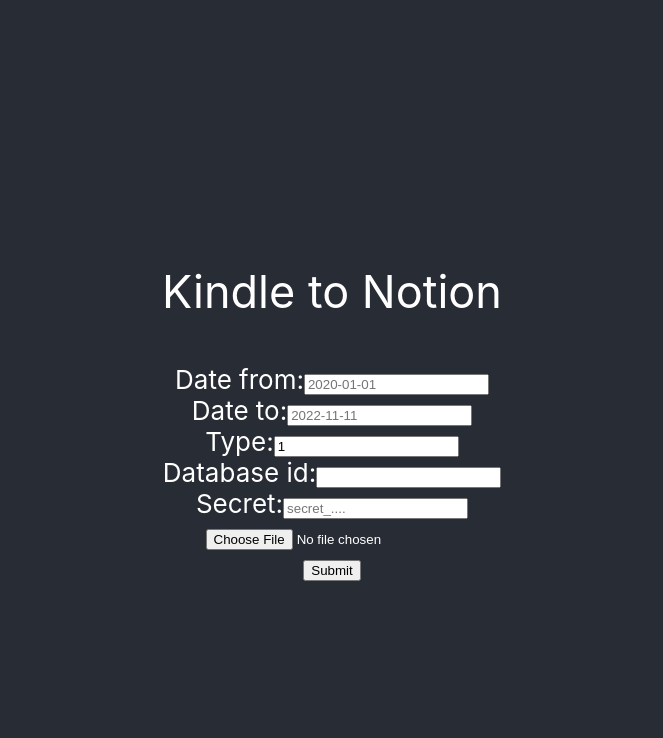
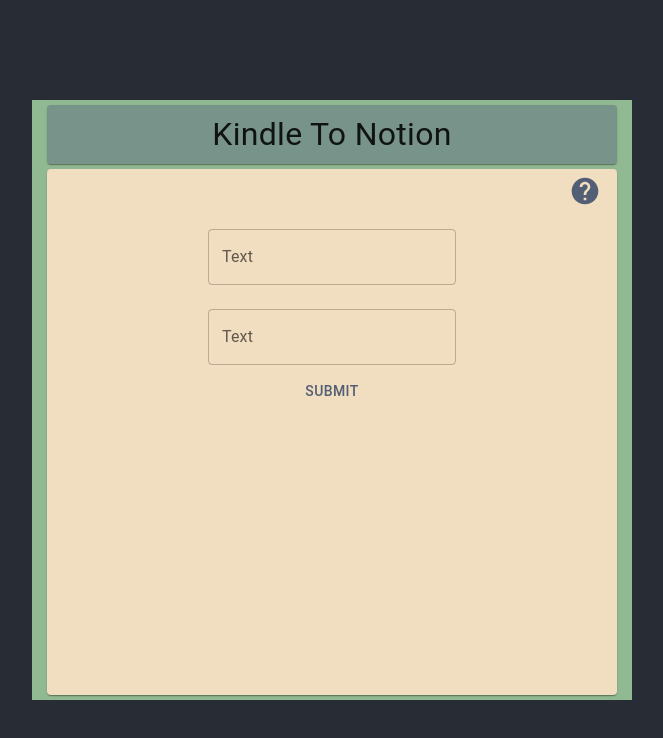
Before and after one commit to had0pelagic/KindleToNotion, a React (Create React App) app: page / in a window 1280 px wide. Shown: the top 738 px of the page, without its empty margins (308-971 px from the left). Built offline with nearby package versions, Linux system fonts and the light colour scheme.

Commit message:
UI update start

```diff
--- a/package.json
+++ b/package.json
@@ -3,6 +3,12 @@
   "version": "0.1.0",
   "private": true,
   "dependencies": {
+    "@emotion/react": "^11.10.0",
+    "@emotion/styled": "^11.10.0",
+    "@mui/icons-material": "^5.10.2",
+    "@mui/material": "^5.10.2",
+    "@mui/styles": "^5.10.2",
+    "@mui/x-date-pickers": "^5.0.0-beta.6",
     "@testing-library/jest-dom": "^5.16.5",
     "@testing-library/react": "^13.3.0",
     "@testing-library/user-event": "^13.5.0",
--- a/src/App.js
+++ b/src/App.js
@@ -1,5 +1,14 @@
 import "./App.css";
+import "./style.css";
 import axios from "axios";
+import { Paper, Box, Typography, Button, TextField } from "@mui/material";
+// import { AdapterDateFns } from "@mui/x-date-pickers/AdapterDateFns";
+// import { LocalizationProvider } from "@mui/x-date-pickers/LocalizationProvider";
+// import { TimePicker } from "@mui/x-date-pickers/TimePicker";
+// import { DateTimePicker } from "@mui/x-date-pickers/DateTimePicker";
+// import { DesktopDatePicker } from "@mui/x-date-pickers/DesktopDatePicker";
+import { makeStyles } from "@mui/material/styles";
+import HelpIcon from "@mui/icons-material/Help";
 import { useState } from "react";
 
 function App() {
@@ -46,7 +55,60 @@ function App() {
   return (
     <div className="App">
       <header className="App-header">
-        <p style={{fontSize:"45px"}}>Kindle to Notion</p>
+        <Box className="Form-box" sx={{ backgroundColor: "#92ba92" }}>
+          <Paper
+            className="Form-paper-heading"
+            elevation={1}
+            sx={{ backgroundColor: "#78938a" }}
+          >
+            <Typography
+              className="Typography-heading"
+              sx={{ fontSize: "2rem" }}
+            >
+              {"Kindle To Notion"}
+            </Typography>
+          </Paper>
+
+          <Paper
+            className="Form-paper"
+            elevation={1}
+            sx={{ backgroundColor: "#f1ddbf" }}
+          >
+            <Box className="Form-help">
+              <Button className="Form-help-button">
+                <HelpIcon
+                  className="Form-help-icon"
+                  sx={{ color: "#525e75", fontSize: "2rem" }}
+                />
+              </Button>
+            </Box>
+            <Box className="Form-main">
+              {/* <LocalizationProvider dateAdapter={AdapterDateFns}>
+                <DesktopDatePicker
+                  label="Date desktop"
+                  inputFormat="MM/dd/yyyy"
+                  // value={value}
+                  // onChange={handleChange}
+                  renderInput={(params) => <TextField {...params} />}
+                />
+              </LocalizationProvider> */}
+              <TextField
+                margin="normal"
+                id="Text"
+                label="Text"
+                variant="outlined"
+              />
+              <TextField
+                margin="normal"
+                id="Text"
+                label="Text"
+                variant="outlined"
+              />
+              <Button sx={{ color: "#525e75" }}>Submit</Button>
+            </Box>
+          </Paper>
+        </Box>
+        {/* <p style={{fontSize:"45px"}}>Kindle to Notion</p>
         <form onSubmit={submitForm}>
           Date from:
           <input
@@ -96,7 +158,7 @@ function App() {
           <br />
 
           <input type="submit" />
-        </form>
+        </form> */}
       </header>
     </div>
   );
--- a/src/index.css
+++ b/src/index.css
@@ -1,13 +1,13 @@
 body {
   margin: 0;
-  font-family: -apple-system, BlinkMacSystemFont, 'Segoe UI', 'Roboto', 'Oxygen',
-    'Ubuntu', 'Cantarell', 'Fira Sans', 'Droid Sans', 'Helvetica Neue',
+  font-family: -apple-system, BlinkMacSystemFont, "Segoe UI", "Roboto", "Oxygen",
+    "Ubuntu", "Cantarell", "Fira Sans", "Droid Sans", "Helvetica Neue",
     sans-serif;
   -webkit-font-smoothing: antialiased;
   -moz-osx-font-smoothing: grayscale;
 }
 
 code {
-  font-family: source-code-pro, Menlo, Monaco, Consolas, 'Courier New',
+  font-family: source-code-pro, Menlo, Monaco, Consolas, "Courier New",
     monospace;
 }
--- /dev/null
+++ b/src/style.css
@@ -0,0 +1,53 @@
+.Form-box {
+  display: flex;
+  flex-direction: column;
+  align-items: center;
+  width: 600px;
+  height: 600px;
+  background-color: rgb(109, 109, 109);
+}
+
+.Form-paper-heading {
+  width: 95%;
+  height: 10%;
+  margin: 5px;
+  display: flex;
+  align-items: center;
+  justify-content: center;
+}
+
+.Typography-heading {
+}
+
+.Form-help {
+  display: flex;
+  justify-content: right;
+  width: 100%;
+}
+
+.Form-help-button {
+}
+
+.Form-help-icon {
+  font-size: 333px;
+}
+
+.Form-paper {
+  width: 95%;
+  height: 90%;
+  margin: 0px 5px 5px 5px;
+}
+
+.Form-main {
+  display: flex;
+  justify-content: center;
+  flex-direction: column;
+  align-items: center;
+}
+
+.Form-input {
+  margin: 5px;
+}
+
+.Form-submit-button {
+}
```
Also changed, not shown: 2 other files (tests, documents, lock files or other folders).
